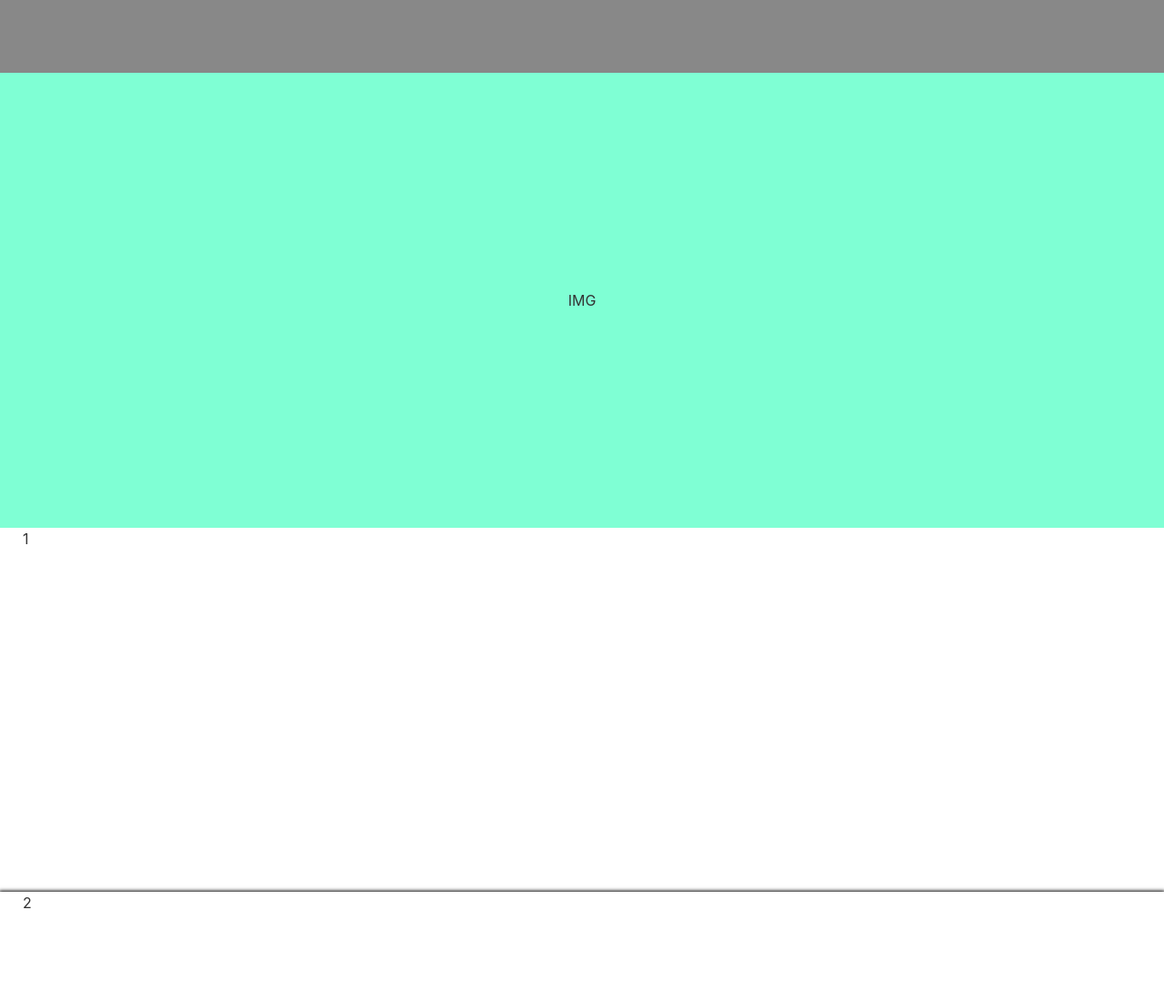
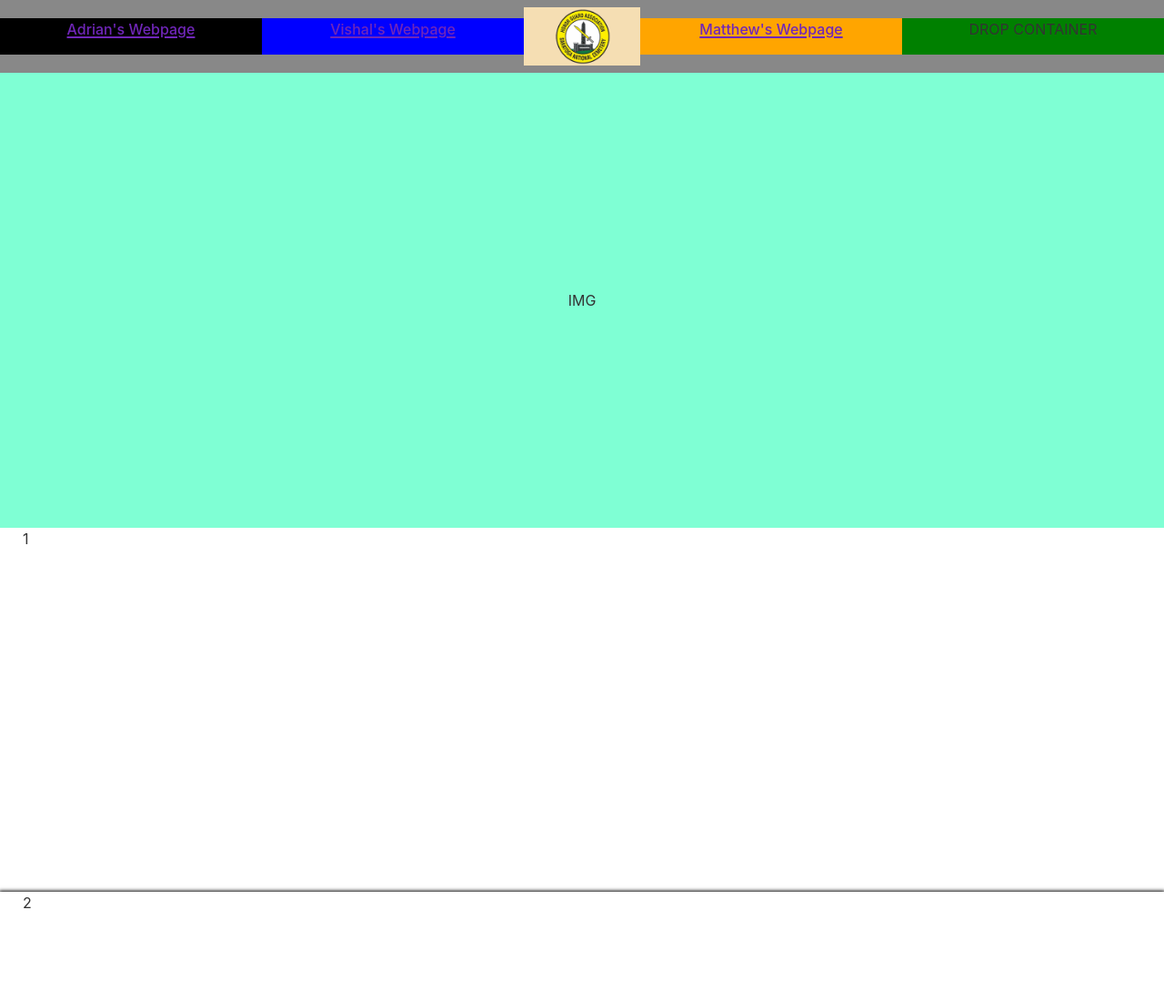
Before and after one commit to sheldonej/Saratoga-Ladies-Website, a Gatsby site in the folder gatsby-wp/: page / in a window 1280 px wide. Shown: the top 1100 px of the page at 91% size. Built offline with nearby package versions, Linux system fonts and the light colour scheme; Gatsby itself is replaced by a stand-in of ours.

Commit message:
Header Update #1
Stylized header and also created an implementation for a dropdown menu. Information for each dropdown menu is taken from an array, and each element in array is placed on website using JS maps.

```diff
--- a/gatsby-wp/package.json
+++ b/gatsby-wp/package.json
@@ -15,11 +15,13 @@
     "gatsby-source-filesystem": "^4.24.0",
     "gatsby-transformer-sharp": "^4.24.0",
     "google-map-react": "^2.2.0",
+    "history": "^5.3.0",
     "prop-types": "^15.8.1",
     "react": "^18.1.0",
     "react-bootstrap": "^2.5.0",
     "react-dom": "^18.1.0",
     "react-icons": "^4.4.0",
+    "react-router-dom": "^6.4.2",
     "styled-components": "^5.3.6"
   },
   "devDependencies": {
--- a/gatsby-wp/src/components/PageWrapper.js
+++ b/gatsby-wp/src/components/PageWrapper.js
@@ -1,14 +1,75 @@
 import * as React from "react"
 import '../index.css'
 import "../components/jose_shapes.css"
-import {Q1} from "../components/jose_comps"
+import "../components/header.css"
+import { Link, navigate } from "gatsby"
+import { useState } from 'react'
+
+const HeaderData = [
+  {
+    title: "TITLE A",
+    path: "a",
+    icon: "a",
+    cName: "a"
+  },
+
+  {
+    title: "TITLE B",
+    path: "b",
+    icon: "b",
+    cName: "b"
+  },
+
+  {
+    title: "TITLE C",
+    path: "c",
+    icon: "c",
+    cName: "c"
+  },
+
+  {
+    title: "TITLE D",
+    path: "d",
+    icon: "d",
+    cName: "d"
+  }
+
+];
 
 function Header(props) {
-        return (
-          <header>
+  const [display, setDisplay] = useState( 'none' )
 
-          </header>
-        )
+  function handleClick() {
+    if (display == 'none'){
+      setDisplay( 'block' )
+    }
+    else {
+      setDisplay( 'none' )
+    }
+  }
+
+  return (
+    <header>
+      <div className="container1">
+        <Link to="/rodria11">Adrian's Webpage</Link>
+      </div>
+      <div className="container2">
+        <Link to="/hadav">Vishal's Webpage</Link>
+      </div>
+      <div className="imageContainer" onClick={()=>navigate('/')}/>
+      <div className="container3">
+        <Link to="/merrim5">Matthew's Webpage</Link>
+      </div>
+      <div className="dropcontainer" onClick={()=>handleClick()}>
+        DROP CONTAINER
+        {HeaderData.map((item) => {
+          return ( <div className="dropdown-content" style={{display: display}}>
+            {item.title}
+            </div> )
+        })}
+      </div>
+    </header>
+  )
 }
 
 function Footer(props) {
--- /dev/null
+++ b/gatsby-wp/src/components/header.css
@@ -0,0 +1,56 @@
+.container1{
+    width: 22.5%;
+    height: 50%;
+    background-color: black;
+    text-align: center;
+    justify-content: center;
+}
+
+.container2{
+    width: 22.5%;
+    height: 50%;
+    background-color: blue;
+    text-align: center;
+    justify-content: center;
+}
+
+.container3{
+    width: 22.5%;
+    height: 50%;
+    background-color: orange;
+    text-align: center;
+    justify-content: center;
+}
+
+.dropcontainer{
+    width: 22.5%;
+    height: 50%;
+    background-color: green;
+    text-align: center;
+    justify-content: center;
+}
+
+.dropcontainer:hover{
+    background-color: darkgreen;
+}
+
+.dropdown-content {
+    width: 100%;
+    height: 100%;
+    position: relative;
+    text-align: center;
+    background-color: green;
+    top: 40%;
+}
+
+.imageContainer{
+    width: 10%;
+    height: 80%;
+    background-image: url("../images/logo.png");
+    background-size: contain;
+    background-repeat: no-repeat;
+    background-position: center;
+    background-color: wheat;
+    justify-content: center;
+    text-align: center;
+}
--- a/gatsby-wp/src/index.css
+++ b/gatsby-wp/src/index.css
@@ -54,6 +54,8 @@ code {
 header {
     height: var(--normal-header-height);
     width: 100%;
+    display: flex;
+    align-items: center;
     background-color:  var(--secondary-bg-color);
     position: fixed;
     top: 0px;
```
Also changed, not shown: gatsby-wp/src/images/logo.png (added), 1 other file.
